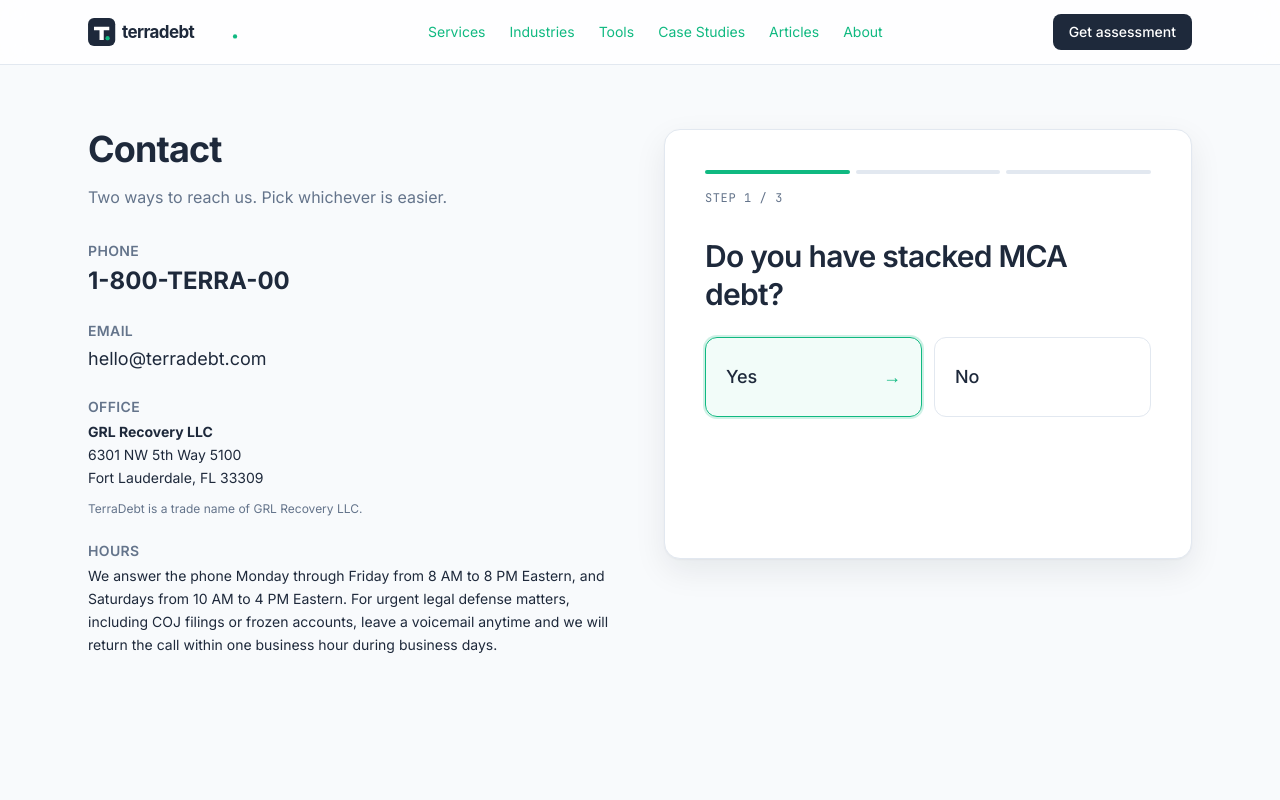
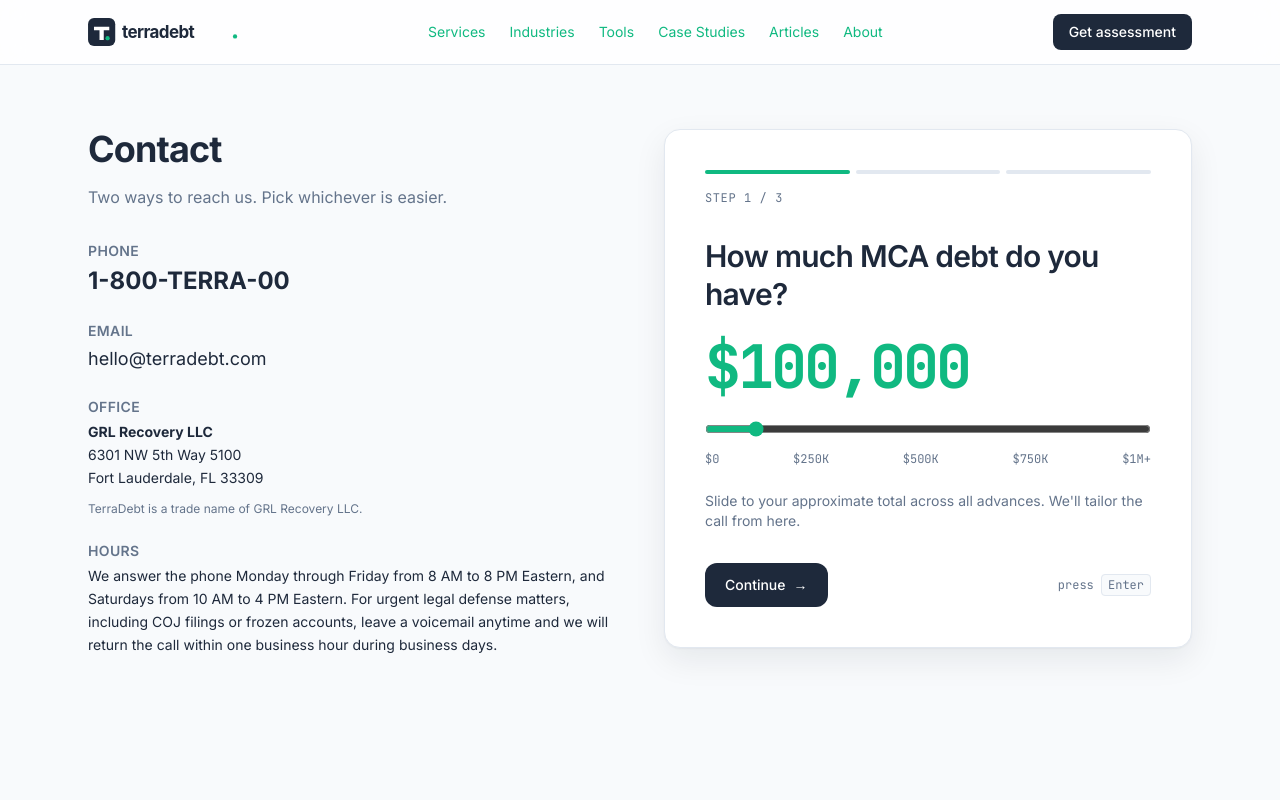
Before and after one commit to barcoastal/Terrodebt.com, a Next.js app: page /contact in a window 1280 px wide. Shown: the top 800 px of the page. Built offline with nearby package versions, Linux system fonts and the light colour scheme; no server answers.

Commit message:
feat: reorder lead form - step 1 debt slider, step 2 'more than one MCA?', step 3 contact

```diff
--- a/components/lead/LeadForm.tsx
+++ b/components/lead/LeadForm.tsx
@@ -91,15 +91,16 @@
             transition={{ duration: 0.25, ease: [0.16, 1, 0.3, 1] }}
           >
             {step === 1 && (
-              <Question label="Do you have stacked MCA debt?">
+              <DebtStep value={data.debtAmount} onChange={(v) => update("debtAmount", v)} onAdvance={next} />
+            )}
+            {step === 2 && (
+              <Question label="Do you have more than one MCA loan?">
                 <div className="grid grid-cols-2 gap-3">
                   <Choice big active={data.hasMcaDebt === true} onClick={() => { update("hasMcaDebt", true); next(); }}>Yes</Choice>
                   <Choice big active={data.hasMcaDebt === false} onClick={() => { update("hasMcaDebt", false); next(); }}>No</Choice>
                 </div>
+                <p className="mt-6 text-sm text-muted">Stacked MCAs are our specialty. We work with single-MCA situations too.</p>
               </Question>
-            )}
-            {step === 2 && (
-              <DebtStep value={data.debtAmount} onChange={(v) => update("debtAmount", v)} onAdvance={next} disabled={data.hasMcaDebt === false} />
             )}
             {step === 3 && (
               <ContactStep
@@ -142,7 +143,7 @@
   );
 }
 
-function DebtStep({ value, onChange, onAdvance, disabled }: { value: number; onChange: (v: number) => void; onAdvance: () => void; disabled?: boolean }) {
+function DebtStep({ value, onChange, onAdvance }: { value: number; onChange: (v: number) => void; onAdvance: () => void }) {
   function onKey(e: React.KeyboardEvent) {
     if (e.key === "Enter") { e.preventDefault(); onAdvance(); }
   }
@@ -160,7 +161,6 @@
           onChange={(e) => onChange(Number(e.target.value))}
           className="w-full mt-6 accent-electric"
           aria-label="MCA debt amount"
-          disabled={disabled}
         />
         <div className="mt-2 flex justify-between font-mono text-xs text-muted">
           <span>$0</span>
```
